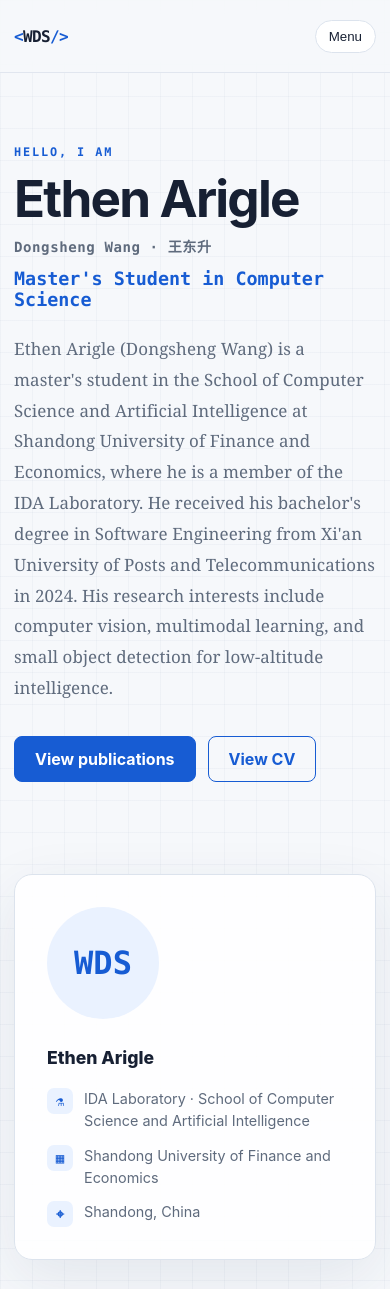
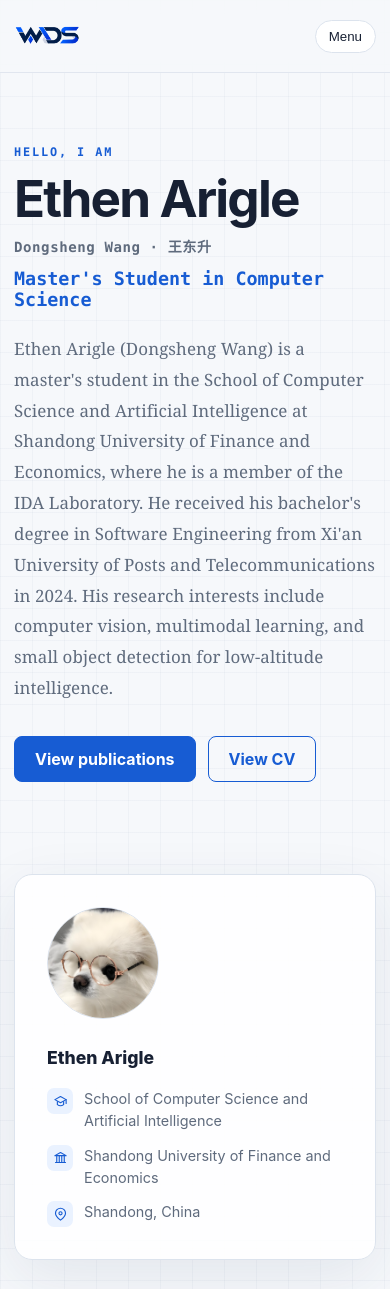
Before and after one commit to EthenArigle/EthenArigle.github.io, a Jekyll site: the page built from index.html, in a window 390 px wide and 1400 px high, cut to the strip 0-1289 px from the top of the window. Built offline with Jekyll 4.4.1, drawn with Linux system fonts in a browser that asks for light colours; some of the changed text lies outside the part shown.

Commit message:
Add avatar logo and photo wall

```diff
--- a/_data/profile.yml
+++ b/_data/profile.yml
@@ -3,7 +3,7 @@
 native_name: "Dongsheng Wang · 王东升"
 initials: "WDS"
 role: "Master's Student in Computer Science"
-department: "IDA Laboratory · School of Computer Science and Artificial Intelligence"
+department: "School of Computer Science and Artificial Intelligence"
 institution: "Shandong University of Finance and Economics"
 location: "Shandong, China"
 email: "wds2416441085@gmail.com"
@@ -27,7 +27,7 @@
   orcid: "https://orcid.org/0009-0002-3954-9095"
   linkedin: ""
 cv: ""
-avatar: ""
+avatar: "/assets/images/avatar.jpeg"
 
 education:
   - period: "2025–Present"
--- a/_layouts/default.html
+++ b/_layouts/default.html
@@ -15,12 +15,15 @@
     <a class="skip-link" href="#main-content">Skip to content</a>
     <header class="site-header">
       <nav class="nav shell" aria-label="Primary navigation">
-        <a class="brand" href="{{ '/' | relative_url }}" aria-label="Home"><span>&lt;</span>{{ site.data.profile.initials }}<span>/&gt;</span></a>
+        <a class="brand" href="{{ '/' | relative_url }}" aria-label="{{ site.data.profile.name }} — Home">
+          <img src="{{ '/assets/images/wds-logo.png' | relative_url }}" alt="WDS">
+        </a>
         <button class="nav-toggle" type="button" aria-expanded="false" aria-controls="nav-links">Menu</button>
         <div class="nav-links" id="nav-links">
           <a href="{{ '/' | relative_url }}"{% if page.url == '/' %} aria-current="page"{% endif %}>Home</a>
           <a href="{{ '/publications/' | relative_url }}"{% if page.url contains '/publications' %} aria-current="page"{% endif %}>Publications</a>
           <a href="{{ '/blog/' | relative_url }}"{% if page.url contains '/blog' %} aria-current="page"{% endif %}>Blog</a>
+          <a href="{{ '/#gallery' | relative_url }}">Gallery</a>
           <a href="{{ '/cv/' | relative_url }}"{% if page.url contains '/cv' %} aria-current="page"{% endif %}>CV</a>
           <button class="theme-toggle" type="button" aria-label="Switch color theme"><span aria-hidden="true">◐</span></button>
         </div>
--- a/assets/css/main.css
+++ b/assets/css/main.css
@@ -45,8 +45,8 @@
 .skip-link:focus { transform: none; }
 .site-header { position: sticky; top: 0; z-index: 20; border-bottom: 1px solid color-mix(in srgb, var(--line) 80%, transparent); background: color-mix(in srgb, var(--bg) 84%, transparent); backdrop-filter: blur(18px); }
 .nav { min-height: 72px; display: flex; align-items: center; justify-content: space-between; }
-.brand { text-decoration: none; font: 700 1rem var(--mono); letter-spacing: -.04em; }
-.brand span { color: var(--accent); }
+.brand { display: inline-flex; align-items: center; text-decoration: none; }
+.brand img { display: block; width: auto; height: 32px; }
 .nav-links { display: flex; align-items: center; gap: 28px; }
 .nav-links a { color: var(--muted); text-decoration: none; font-size: .9rem; font-weight: 650; }
 .nav-links a:hover, .nav-links a[aria-current="page"] { color: var(--accent); }
@@ -70,7 +70,8 @@
 .identity-card .identity-name { margin: 0; color: var(--text); font-weight: 800; font-size: 1.1rem; }
 .identity-details { display: grid; gap: 12px; margin-top: 16px; }
 .identity-details p { display: grid; grid-template-columns: 28px minmax(0, 1fr); align-items: start; gap: 9px; margin: 0; color: var(--muted); font-size: .9rem; line-height: 1.55; }
-.profile-icon { width: 26px; height: 26px; display: grid; place-items: center; border-radius: 7px; color: var(--accent); background: var(--accent-soft); font: 700 .88rem var(--mono); }
+.profile-icon { width: 26px; height: 26px; display: grid; place-items: center; border-radius: 7px; color: var(--accent); background: var(--accent-soft); }
+.profile-icon svg { width: 15px; height: 15px; fill: none; stroke: currentColor; stroke-width: 1.8; stroke-linecap: round; stroke-linejoin: round; }
 .avatar-placeholder, .avatar { width: 112px; height: 112px; margin-bottom: 24px; border-radius: 50%; }
 .avatar-placeholder { display: grid; place-items: center; color: var(--accent); background: var(--accent-soft); font: 750 2rem var(--mono); }
 .avatar { display: block; object-fit: cover; border: 1px solid var(--line); }
@@ -98,11 +99,16 @@
 .publication-links a { color: var(--accent); font: 700 .76rem var(--mono); text-decoration: none; }
 .sample-label { color: #8d5200; font: .72rem var(--mono); }
 .empty-state { margin: 0; color: var(--muted); }
+.gallery-section { scroll-margin-top: 88px; }
+.photo-wall { columns: 3 240px; column-gap: 18px; }
+.photo-tile { margin: 0 0 18px; break-inside: avoid; overflow: hidden; border: 1px solid var(--line); border-radius: 14px; background: var(--surface); box-shadow: 0 10px 30px rgba(31,55,90,.08); }
+.photo-tile img { display: block; width: 100%; height: auto; transition: transform .35s ease; }
+.photo-tile:hover img { transform: scale(1.025); }
 .contact-strip { display: flex; justify-content: space-between; align-items: center; gap: 32px; margin: 30px 0 100px; padding: 42px; border-radius: 16px; color: #fff; background: #175cd3; }
-.contact-strip .eyebrow { color: #bfdbff; }
 .contact-links { display: flex; flex-wrap: wrap; justify-content: end; gap: 12px; }
-.contact-links a { padding: 8px 12px; border: 1px solid rgba(255,255,255,.42); border-radius: 6px; text-decoration: none; font-weight: 700; }
-.contact-links .email-link { font-size: .86rem; }
+.contact-links a, .contact-links button { min-height: 42px; padding: 8px 14px; border: 1px solid rgba(255,255,255,.42); border-radius: 6px; color: #fff; background: transparent; font: 700 1rem var(--sans); text-decoration: none; cursor: pointer; }
+.contact-links a:hover, .contact-links button:hover { background: rgba(255,255,255,.12); }
+.sr-only { position: absolute; width: 1px; height: 1px; padding: 0; margin: -1px; overflow: hidden; clip: rect(0, 0, 0, 0); white-space: nowrap; border: 0; }
 .page-header { max-width: 820px; padding: 112px 0 64px; }
 .page-header h1, .article-header h1, .not-found h1 { margin-bottom: 20px; font-size: clamp(3rem, 7vw, 5.6rem); }
 .page-header > p:last-child, .article-deck { max-width: 700px; color: var(--muted); font-size: 1.15rem; }
@@ -162,7 +168,7 @@
   .inline-heading { align-items: start; flex-direction: column; }
   .contact-strip, .cv-header { align-items: start; flex-direction: column; }
   .contact-links { justify-content: start; }
-  .contact-links .email-link { flex-basis: 100%; width: fit-content; overflow-wrap: anywhere; }
+  .brand img { height: 28px; }
   .cv-layout { grid-template-columns: 1fr; }
   .cv-aside { position: static; }
   .cv-item { grid-template-columns: 1fr; gap: 8px; }
--- a/assets/js/main.js
+++ b/assets/js/main.js
@@ -30,4 +30,39 @@
       navButton?.setAttribute('aria-expanded', 'false');
     }
   });
+
+  const emailButton = document.querySelector('.email-copy');
+  const emailStatus = document.querySelector('#email-copy-status');
+  const copyText = async (value) => {
+    if (navigator.clipboard && window.isSecureContext) {
+      await navigator.clipboard.writeText(value);
+      return;
+    }
+    const field = document.createElement('textarea');
+    field.value = value;
+    field.setAttribute('readonly', '');
+    field.style.position = 'fixed';
+    field.style.opacity = '0';
+    document.body.appendChild(field);
+    field.select();
+    const copied = document.execCommand('copy');
+    field.remove();
+    if (!copied) throw new Error('Copy command was unavailable');
+  };
+  emailButton?.addEventListener('click', async () => {
+    const email = emailButton.dataset.email;
+    if (!email) return;
+    try {
+      await copyText(email);
+      emailButton.textContent = 'Copied!';
+      if (emailStatus) emailStatus.textContent = `Email address copied: ${email}`;
+      window.setTimeout(() => {
+        emailButton.textContent = 'Email';
+        if (emailStatus) emailStatus.textContent = '';
+      }, 1800);
+    } catch (_error) {
+      emailButton.textContent = email;
+      if (emailStatus) emailStatus.textContent = `Copy failed. Email address: ${email}`;
+    }
+  });
 })();
--- a/index.html
+++ b/index.html
@@ -23,9 +23,9 @@
     {% endif %}
     <p class="identity-name">{{ site.data.profile.name }}</p>
     <div class="identity-details">
-      <p><span class="profile-icon" aria-hidden="true">⚗</span><span>{{ site.data.profile.department }}</span></p>
-      <p><span class="profile-icon" aria-hidden="true">▦</span><span>{{ site.data.profile.institution }}</span></p>
-      <p><span class="profile-icon" aria-hidden="true">⌖</span><span>{{ site.data.profile.location }}</span></p>
+      <p><span class="profile-icon" aria-hidden="true"><svg viewBox="0 0 24 24"><path d="m3 9 9-5 9 5-9 5-9-5Z"/><path d="M7 12v5c2.8 2 7.2 2 10 0v-5M21 9v6"/></svg></span><span>{{ site.data.profile.department }}</span></p>
+      <p><span class="profile-icon" aria-hidden="true"><svg viewBox="0 0 24 24"><path d="M4 20h16M6 20V9m4 11V9m4 11V9m4 11V9M3 9h18L12 4 3 9Z"/></svg></span><span>{{ site.data.profile.institution }}</span></p>
+      <p><span class="profile-icon" aria-hidden="true"><svg viewBox="0 0 24 24"><path d="M20 10c0 5-8 11-8 11S4 15 4 10a8 8 0 1 1 16 0Z"/><circle cx="12" cy="10" r="2.5"/></svg></span><span>{{ site.data.profile.location }}</span></p>
     </div>
   </div>
 </section>
@@ -67,10 +67,27 @@
   {% endif %}
 </section>
 
+{% assign gallery_images = site.static_files | where_exp: "file", "file.path contains '/assets/images/gallery/'" | sort: "path" %}
+{% if gallery_images.size > 0 %}
+<section class="section gallery-section" id="gallery" aria-labelledby="gallery-title">
+  <div class="section-heading">
+    <p class="eyebrow">Beyond research</p>
+    <h2 id="gallery-title">Photo wall</h2>
+  </div>
+  <div class="photo-wall">
+    {% for image in gallery_images %}
+      <figure class="photo-tile">
+        <img src="{{ image.path | relative_url }}" alt="Photo wall image {{ forloop.index }}" loading="lazy" decoding="async">
+      </figure>
+    {% endfor %}
+  </div>
+</section>
+{% endif %}
+
 <section class="contact-strip" aria-labelledby="contact-title">
-  <div><p class="eyebrow">Connect</p><h2 id="contact-title">Let’s exchange ideas.</h2></div>
+  <div><h2 id="contact-title">Let’s exchange ideas.</h2></div>
   <div class="contact-links">
-    {% if site.data.profile.email != "" %}<a class="email-link" href="mailto:{{ site.data.profile.email }}">{{ site.data.profile.email }}</a>{% endif %}
+    {% if site.data.profile.email != "" %}<button class="email-copy" type="button" data-email="{{ site.data.profile.email }}" aria-describedby="email-copy-status">Email</button><span class="sr-only" id="email-copy-status" aria-live="polite"></span>{% endif %}
     {% if site.data.profile.links.github != "" %}<a href="{{ site.data.profile.links.github }}" rel="me">GitHub</a>{% endif %}
     {% if site.data.profile.links.scholar != "" %}<a href="{{ site.data.profile.links.scholar }}" rel="me">Google Scholar</a>{% endif %}
     {% if site.data.profile.links.orcid != "" %}<a href="{{ site.data.profile.links.orcid }}" rel="me">ORCID</a>{% endif %}
```
Also changed, not shown: assets/images/avatar.jpeg (added), assets/images/gallery/01-avatar.jpeg (added), assets/images/wds-logo.png (added).
